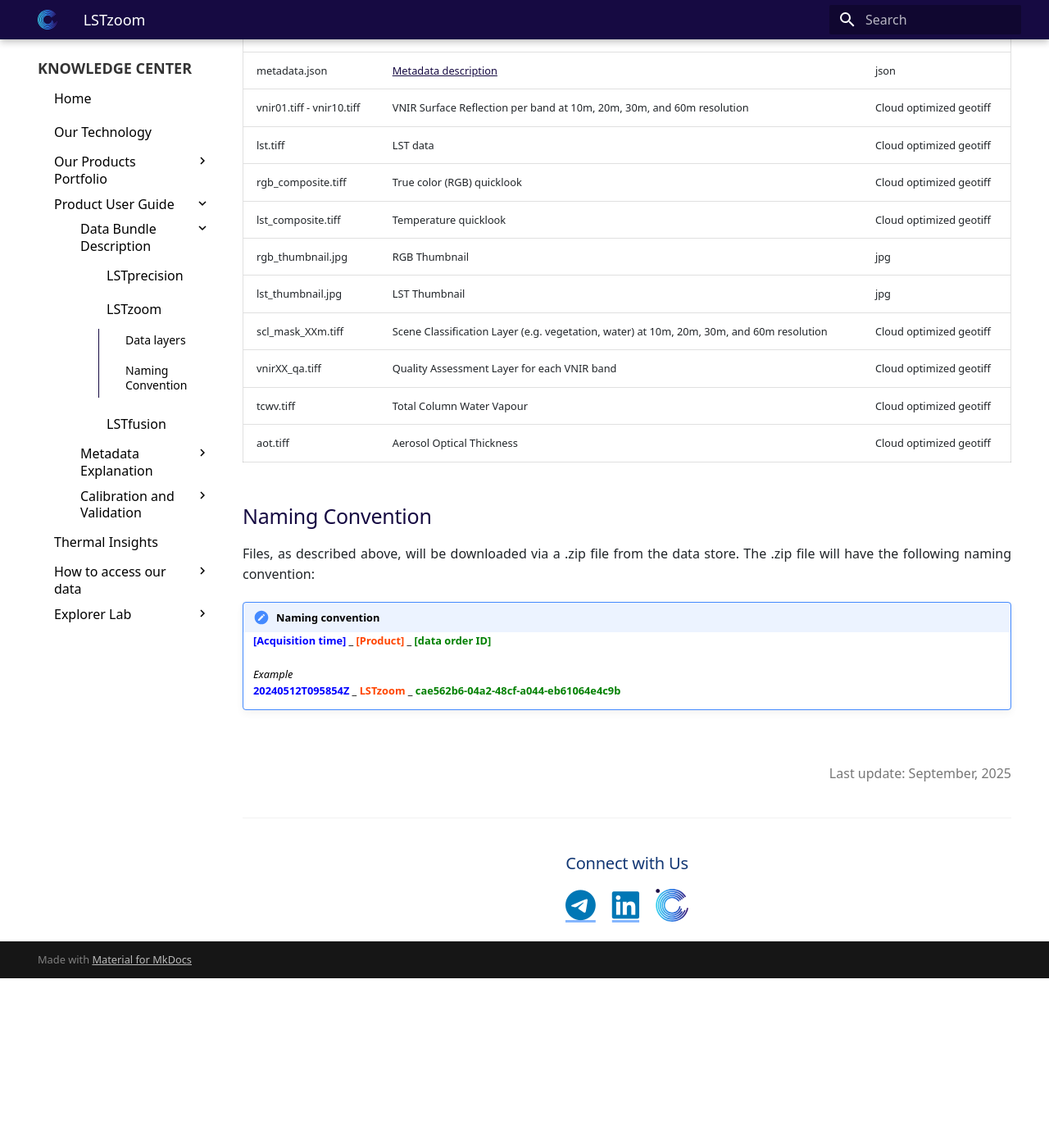
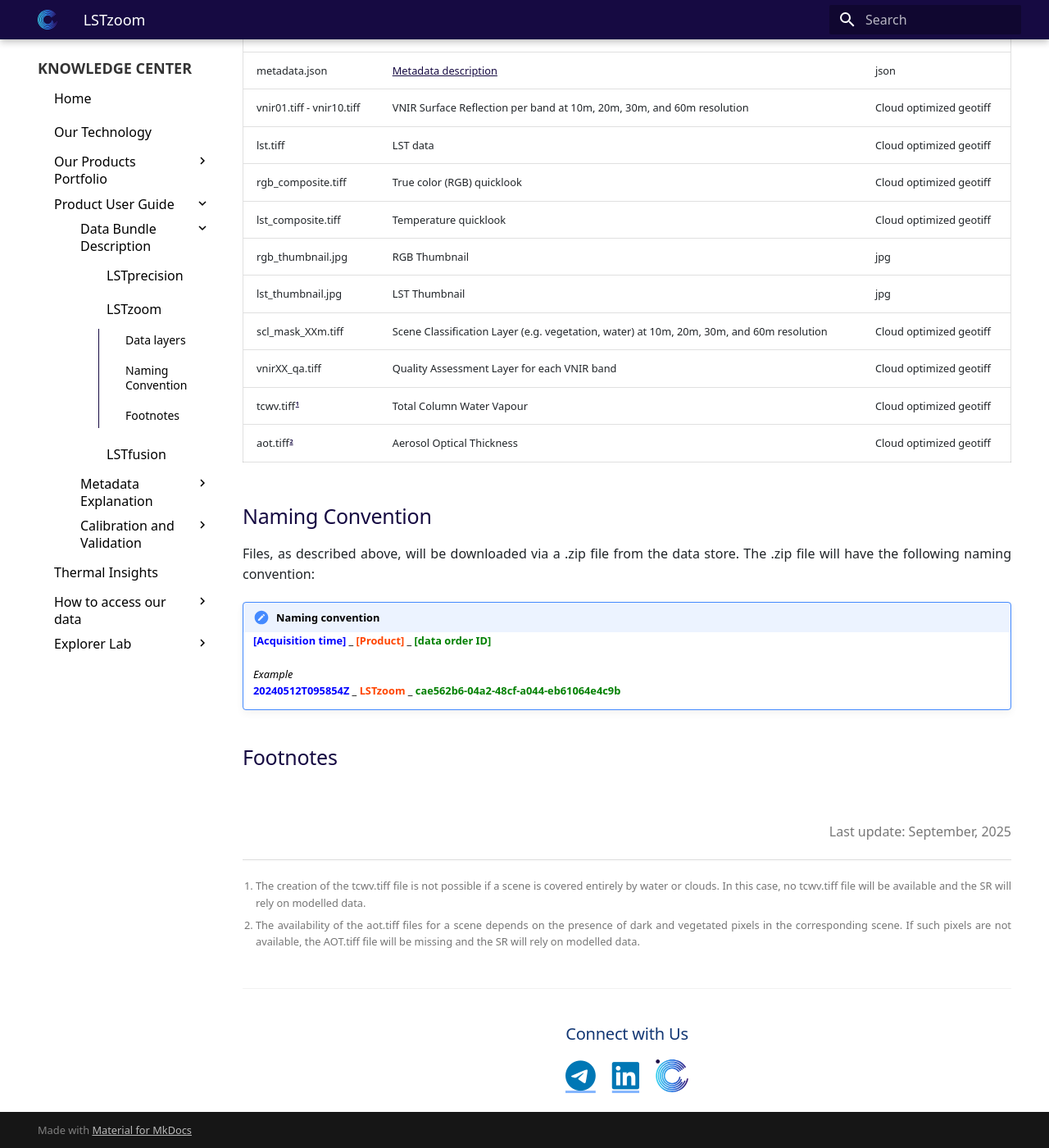
Before and after one commit to constellr/product-lst, an MkDocs documentation site: the page built from docs/LST-zoom-product-deliverables.md, in a window 1280 px wide and 1400 px high, scrolled down 244 px. Shown: the whole window at 82% size. Built offline with MkDocs 1.6.1 and Material for MkDocs 9.7.7, drawn with Linux system fonts in a browser that asks for light colours; the version menu is left out; before the commit the page ends 1437 px from its top, so only the background shows below that.

Commit message:
Deliverables Footnotes

```diff
--- a/docs/LST-zoom-product-deliverables.md
+++ b/docs/LST-zoom-product-deliverables.md
@@ -14,8 +14,8 @@
 | lst_thumbnail.jpg | LST Thumbnail | jpg |
 | scl_mask_XXm.tiff | Scene Classification Layer (e.g. vegetation, water) at 10m, 20m, 30m, and 60m resolution | Cloud optimized geotiff |
 | vnirXX_qa.tiff | Quality Assessment Layer for each VNIR band| Cloud optimized geotiff |
-| tcwv.tiff | Total Column Water Vapour | Cloud optimized geotiff |
-| aot.tiff | Aerosol Optical Thickness | Cloud optimized geotiff |
+| tcwv.tiff[^custom-label] | Total Column Water Vapour | Cloud optimized geotiff |
+| aot.tiff[^2] | Aerosol Optical Thickness | Cloud optimized geotiff |
 
 ## Naming Convention
 
@@ -27,6 +27,10 @@
 
     *Example*
     **<span style="color:blue;">20240512T095854Z</span>** _ **<span style="color:orangered;">LSTzoom</span>** _ **<span style="color:green;">cae562b6-04a2-48cf-a044-eb61064e4c9b</span>**
+
+## Footnotes
+[^custom-label]: The creation of the tcwv.tiff file is not possible if a scene is covered entirely by water or clouds. In this case, no tcwv.tiff file will be available and the SR will rely on modelled data.
+[^2]: The availability of the aot.tiff files for a scene depends on the presence of dark and vegetated pixels in the corresponding scene. If such pixels are not available, the AOT.tiff file will be missing and the SR will rely on modelled data.
 
 
 <!--
```
Also changed, not shown: docs/LST-precision-product-deliverables.md (+5 -4 lines).
